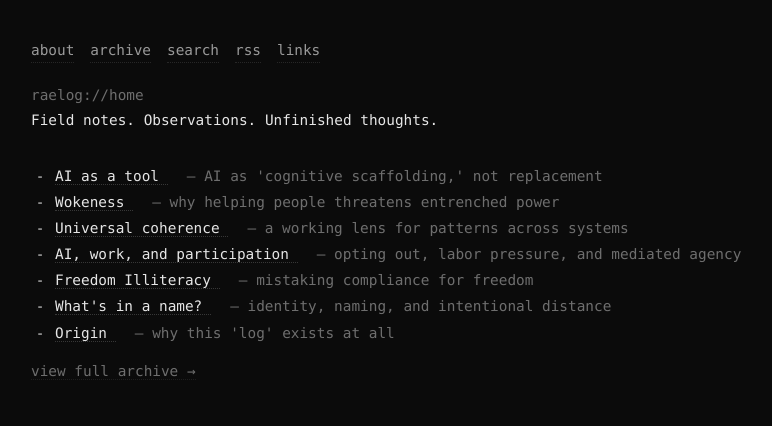
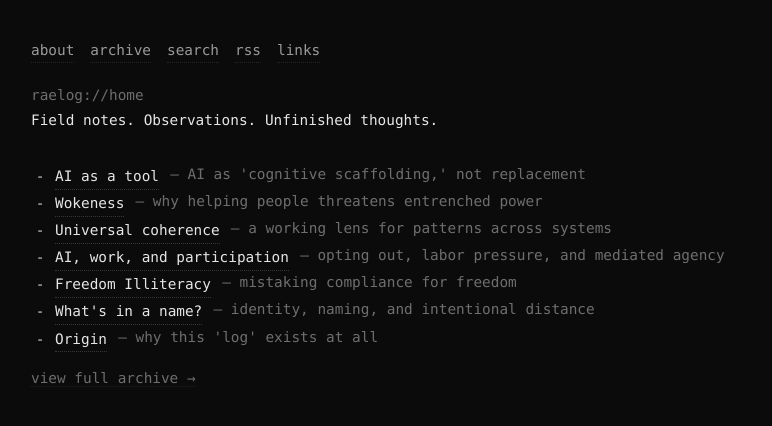
Before and after one commit to raelovejoy/raelog, a Jekyll site: the page built from index.html, in a window 1280 px wide. Shown: the top 426 px of the page, without its empty margins (209-981 px from the left). Built offline with Jekyll 4.4.1, drawn with Linux system fonts in a browser that asks for light colours.

Commit message:
Update style.css

```diff
--- a/assets/css/style.css
+++ b/assets/css/style.css
@@ -118,11 +118,30 @@ li::before {
 
 .entry hr {
   border: 0;
-  border-top: 1px solid rgba(255,255,255,0.12);
+  border-top: 1px solid rgba(255, 255, 255, 0.12);
   margin: 1.25rem 0;
 }
 
+/* ---------------------------
+   Home post list styling
+   --------------------------- */
+
+.post-item {
+  display: flex;
+  flex-wrap: wrap;
+  gap: 0.35rem;
+}
+
+.post-title {
+  border-bottom: 1px dotted var(--border);
+}
+
+.post-title:hover {
+  border-bottom-color: var(--borderHover);
+}
+
 .post-summary {
-  margin-left: 1.2rem; /* aligns with list dash */
+  margin-left: 0.35rem;
+  opacity: 0.45;
   line-height: 1.5;
 }
```
